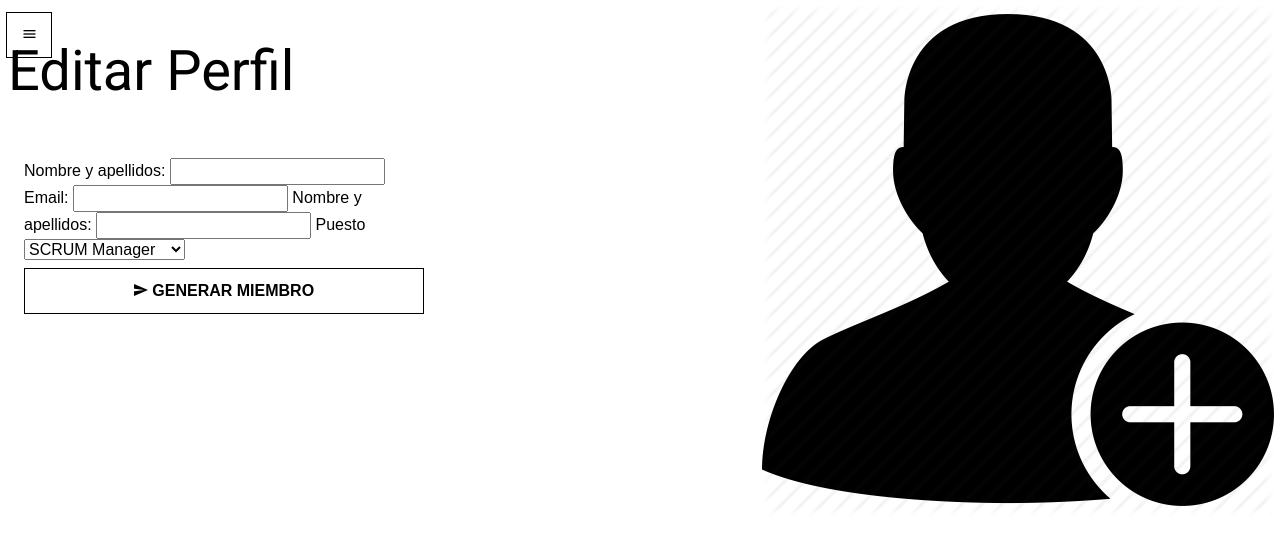
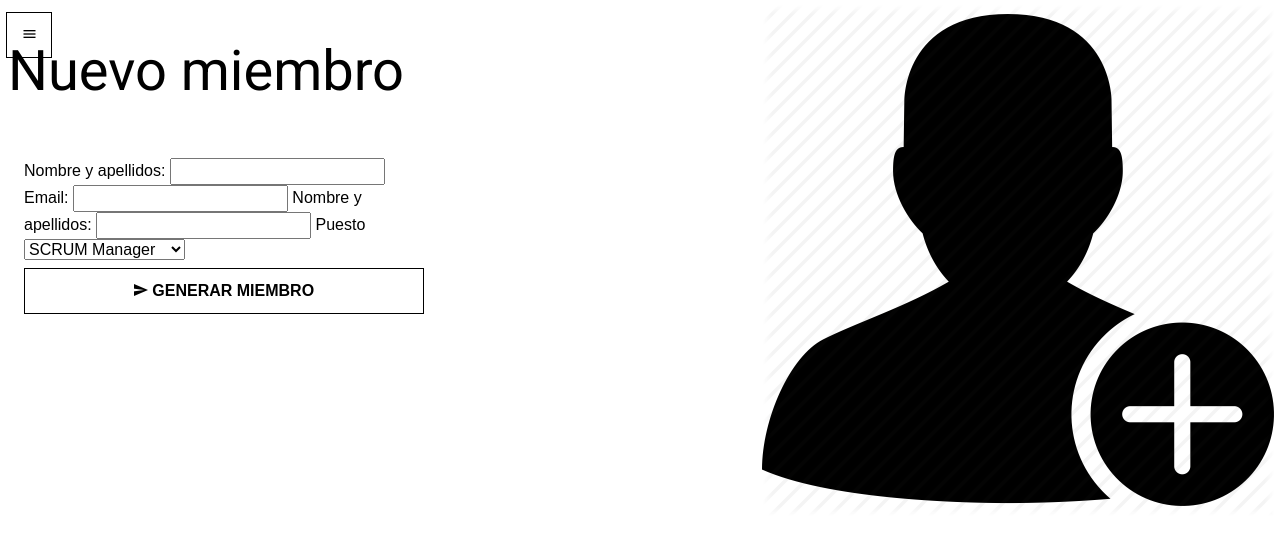
Before and after one commit to albafo/MiniCRM, a website with bundled scripts: page www/nuevo.html in a window 1280 px wide. Built offline with nearby package versions, Linux system fonts and the light colour scheme; a web font is replaced by a local one.

Commit message:
fix titulo nuevo perfil

```diff
--- a/www/nuevo.html
+++ b/www/nuevo.html
@@ -28,7 +28,7 @@
         <a class="ui-btn-right" href="#"><img class="profile-thumbnail" src="img/userAdd.png"/></a>
         <a href="#leftpanel" class="ui-btn ui-btn-left wow fadeIn" data-wow-delay='0.8s'><i class="zmdi zmdi-menu"></i></a>
 
-        <h1 class="wow fadeIn" data-wow-delay='0.4s'>Editar Perfil</h1>
+        <h1 class="wow fadeIn" data-wow-delay='0.4s'>Nuevo miembro</h1>
     </div>
 
     <div role="main" class="ui-content wow fadeIn" data-inset="false" data-wow-delay="0.2s">
```
Also changed, not shown: 1 other file.
